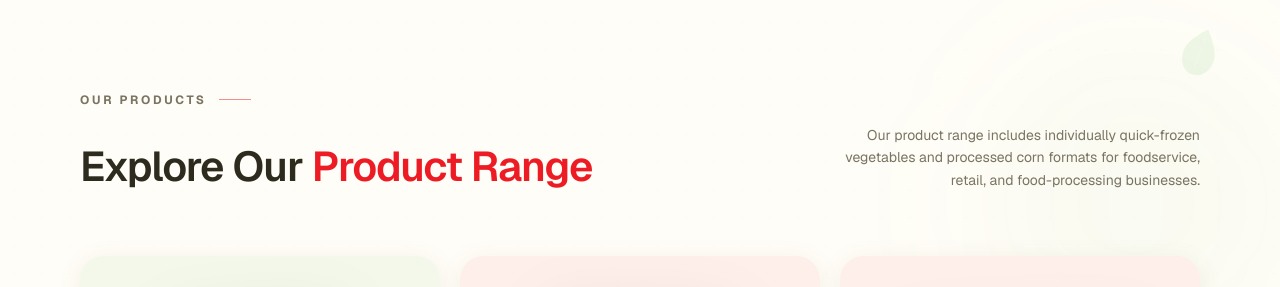
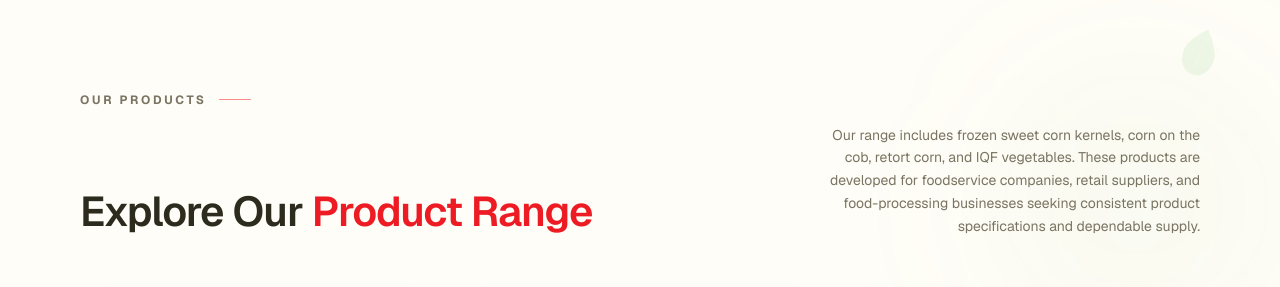
Before and after one commit to pushkaraj23/Brk_agro, a Next.js app: page / in a window 1280 px wide. Shown: the part 1980-2267 px from the top of the page. Built offline with nearby package versions, Linux system fonts and the light colour scheme.

Commit message:
Update ProductsBrief.tsx

```diff
--- a/components/sections/home/ProductsBrief.tsx
+++ b/components/sections/home/ProductsBrief.tsx
@@ -73,7 +73,7 @@ export function ProductsBrief() {
               <span className="text-brand-red">Product Range</span>
             </h2>
             <p className="max-w-sm text-sm leading-relaxed text-text-muted sm:text-right">
-              Our product range includes individually quick-frozen vegetables and processed corn formats for foodservice, retail, and food-processing businesses.
+              Our range includes frozen sweet corn kernels, corn on the cob, retort corn, and IQF vegetables. These products are developed for foodservice companies, retail suppliers, and food-processing businesses seeking consistent product specifications and dependable supply.
             </p>
           </div>
         </motion.div>
```
